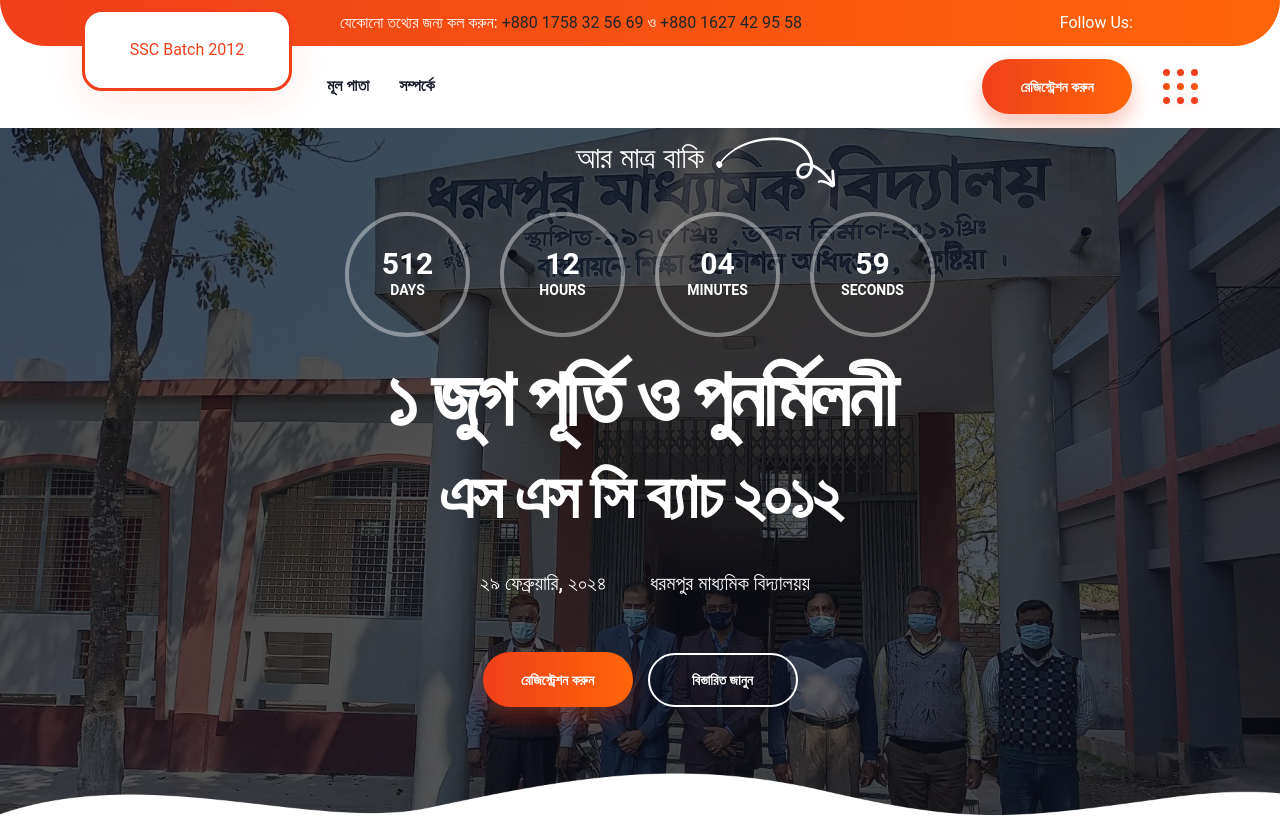
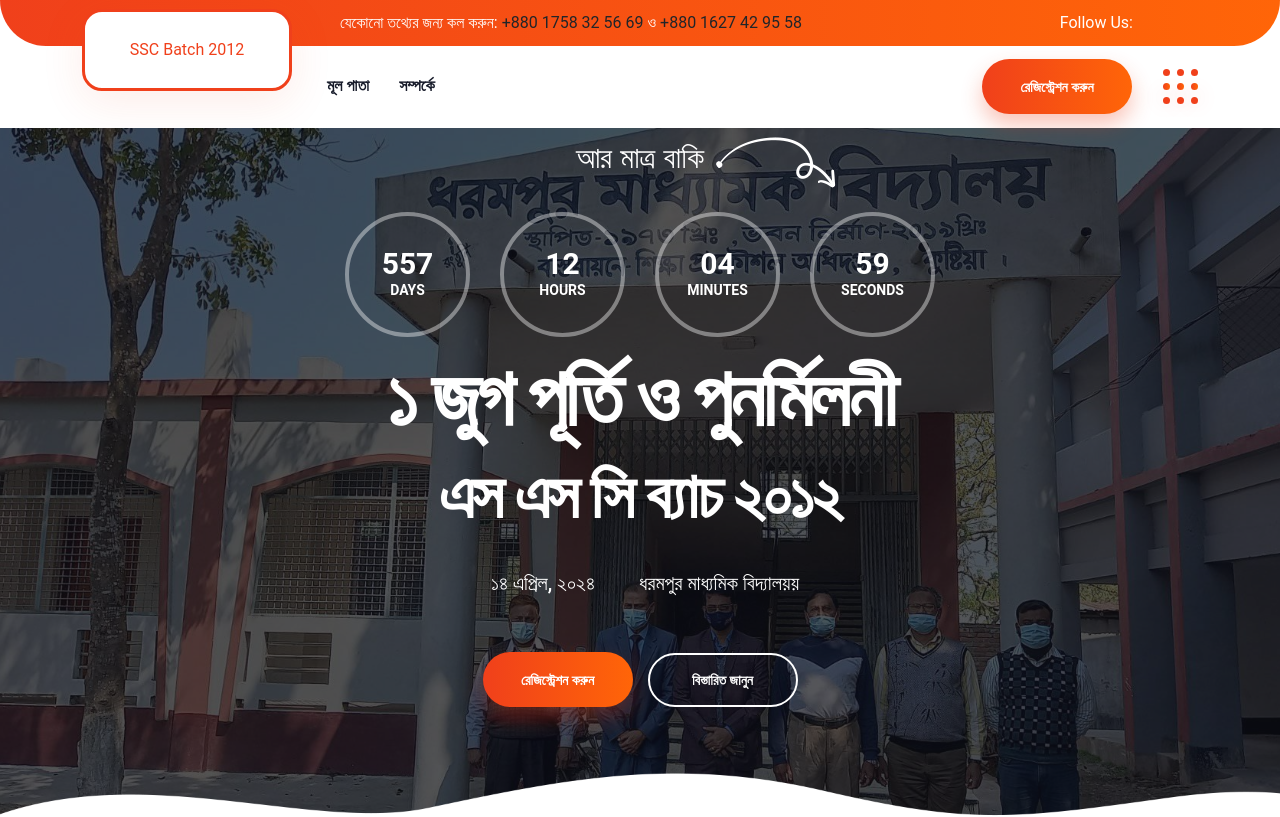
Before and after one commit to wapborhan/batch-2012, a React (Create React App) app: page / in a window 1280 px wide. Shown: the top 817 px of the page. Built offline with nearby package versions, Linux system fonts and the light colour scheme; a web font is replaced by a local one.

Commit message:
Update index.jsx

```diff
--- a/src/home/banner/index.jsx
+++ b/src/home/banner/index.jsx
@@ -5,7 +5,7 @@ import Curved_B from "../../assets/img/shape/curved-shape-bottom.png";
 
 const Index = () => {
   const [countdownDate, setCountdownDate] = useState(
-    new Date("02/29/2024").getTime()
+    new Date("04/14/2024").getTime()
   );
   const [state, setState] = useState({
     days: 0,
@@ -14,11 +14,13 @@ const Index = () => {
     seconds: 0,
   });
 
+  let setNewTime;
+
   useEffect(() => {
     setInterval(() => setNewTime(), 1000);
-  }, []);
+  }, [setNewTime]);
 
-  const setNewTime = () => {
+  setNewTime = () => {
     if (countdownDate) {
       const currentTime = new Date().getTime();
 
@@ -130,7 +132,7 @@ const Index = () => {
               data-ani-delay="0.6s"
             >
               <span>
-                <i className="fas fa-circle"></i> ২৯ ফেব্রুয়ারি, ২০২৪
+                <i className="fas fa-circle"></i> ১৪ এপ্রিল, ২০২৪
               </span>{" "}
               <span>
                 <i className="fas fa-circle"></i>
```
